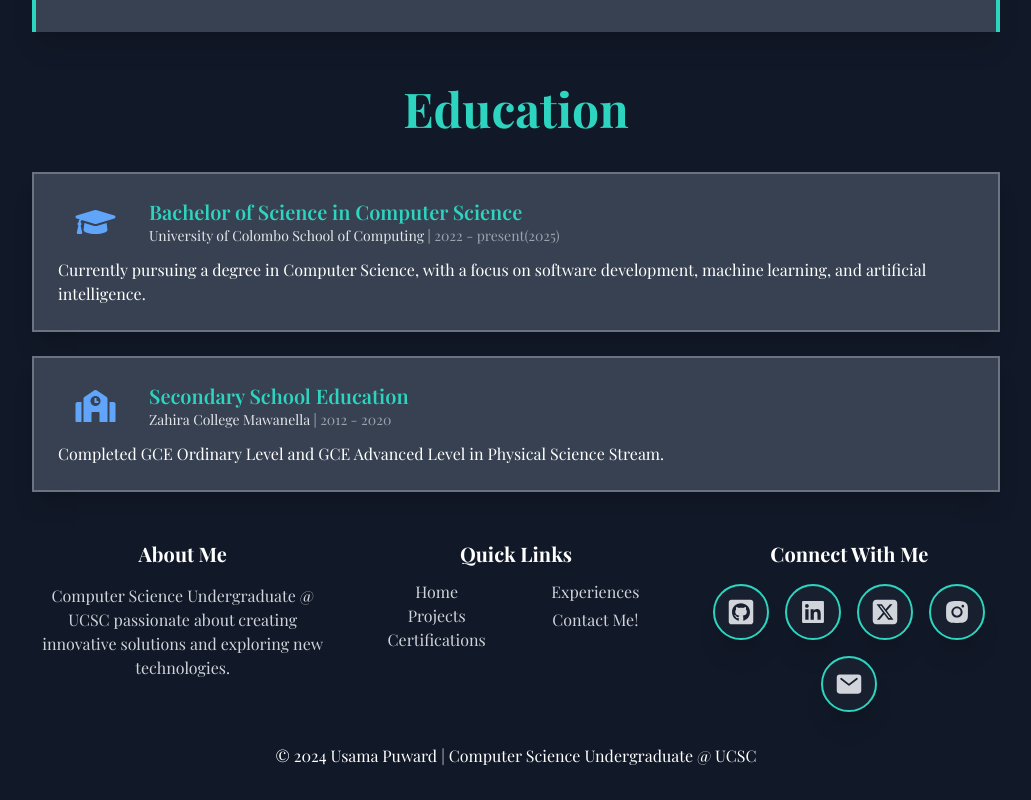
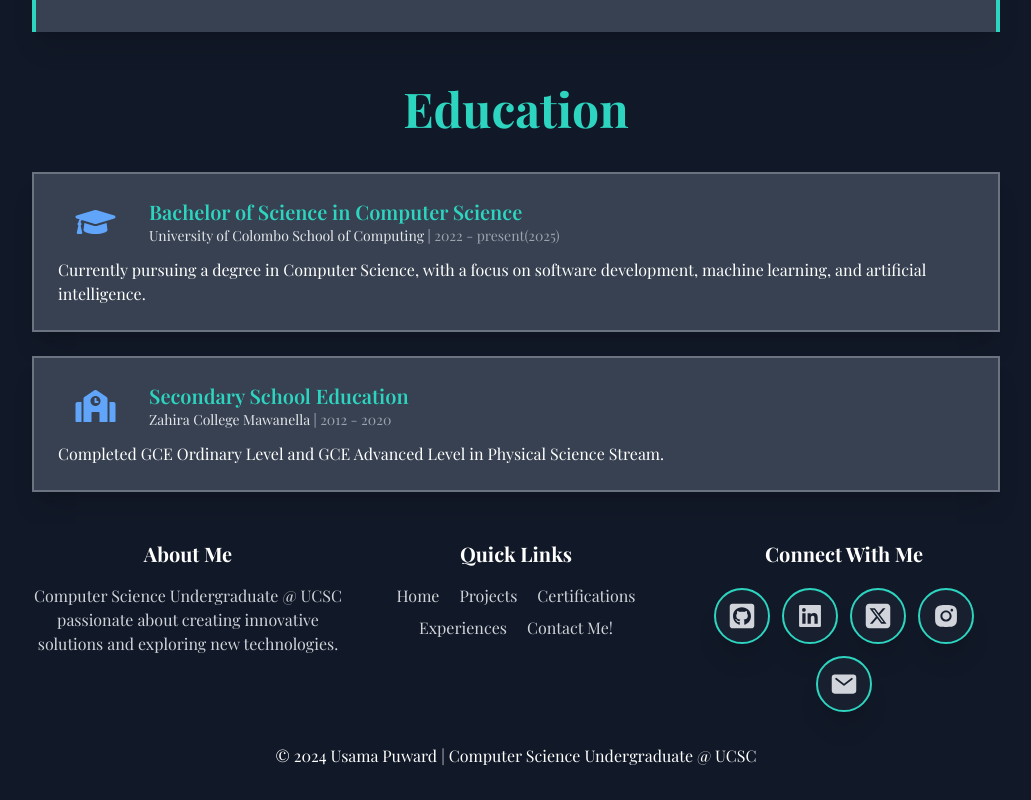
Before and after one commit to Usamafuward/portfolio, a React (Vite) app: page / in a window 1280 px wide. Shown: the part 2801-3601 px from the top of the page, without its empty margins (124-1155 px from the left). Built offline with nearby package versions, Linux system fonts and the light colour scheme.

Commit message:
Portfolio changed

```diff
--- a/src/components/Layout.jsx
+++ b/src/components/Layout.jsx
@@ -182,31 +182,31 @@ const Layout = () => {
 
       <footer className="py-4 space-y-4 px-7 md:px-[92px] lg:px-[156px] bg-white dark:bg-gray-900 transition-all duration-300">
         <div className="mx-auto md:flex justify-between">
-          <div className="grid grid-cols-1 md:grid-cols-3 gap-8">
+          <div className="grid grid-cols-1 md:grid-cols-3 gap-4">
             {/* About Section */}
             <div className="space-y-4">
               <h3 className="text-xl text-center font-bold text-gray-800 dark:text-white">
                 About Me
               </h3>
-              <p className="text-center text-gray-600 dark:text-gray-300">
+              <p className="text-center flex items-start text-gray-700 dark:text-gray-300">
                 Computer Science Undergraduate @ UCSC passionate about creating
                 innovative solutions and exploring new technologies.
               </p>
             </div>
 
             {/* Quick Links Section */}
-            <div className="space-y-3">
+            <div className="space-y-4">
               <h3 className="text-xl text-center font-bold text-gray-800 dark:text-white">
                 Quick Links
               </h3>
-              <div className="grid grid-cols-2 gap-4">
+              <div className="space-y-2">
                 {/* First Column */}
-                <ul className=" mx-auto">
+                <ul className="flex flex-wrap mx-auto gap-3 xl:gap-5 justify-center">
                   {footerLinks.columnOne.map((item, index) => (
                     <li key={index}>
                       <Link
                         to={item.to}
-                        className="text-gray-600 flex justify-center dark:text-gray-300 hover:text-teal-600 dark:hover:text-teal-400 transition-colors duration-200"
+                        className="text-gray-700 flex justify-center dark:text-gray-300 hover:text-teal-600 dark:hover:text-teal-400 transition-colors duration-200"
                       >
                         {item.label}
                       </Link>
@@ -214,12 +214,12 @@ const Layout = () => {
                   ))}
                 </ul>
                 {/* Second Column */}
-                <ul className="space-y-1 mx-auto">
+                <ul className="flex flex-wrap mx-auto gap-3 xl:gap-5 justify-center">
                   {footerLinks.columnTwo.map((item, index) => (
                     <li key={index}>
                       <Link
                         to={item.to}
-                        className="text-gray-600 flex justify-center dark:text-gray-300 hover:text-teal-600 dark:hover:text-teal-400 transition-colors duration-200"
+                        className="text-gray-700 flex justify-center dark:text-gray-300 hover:text-teal-600 dark:hover:text-teal-400 transition-colors duration-200"
                       >
                         {item.label}
                       </Link>
@@ -230,11 +230,11 @@ const Layout = () => {
             </div>
 
             {/* Social Links Section */}
-            <div className="space-y-4">
+            <div className="space-y-5">
               <h3 className="text-xl text-center font-bold text-gray-800 dark:text-white">
                 Connect With Me
               </h3>
-              <div className="flex flex-wrap gap-4 justify-center">
+              <div className="flex flex-wrap gap-3 justify-center">
                 {socialLinks.map((link, index) => (
                   <div key={index} className="relative group">
                     <a
@@ -255,7 +255,7 @@ const Layout = () => {
                             rounded-full transition-transform duration-300 ease-in-out"
                       />
                       <link.icon
-                        className="w-6 h-6 sm:w-7 sm:h-7 relative z-10
+                        className="w-7 h-7 sm:w-7 sm:h-7 relative z-10
                                   text-gray-700 dark:text-gray-300
                                   group-hover:text-white dark:group-hover:text-gray-800
                                   transition-colors duration-300"
```
